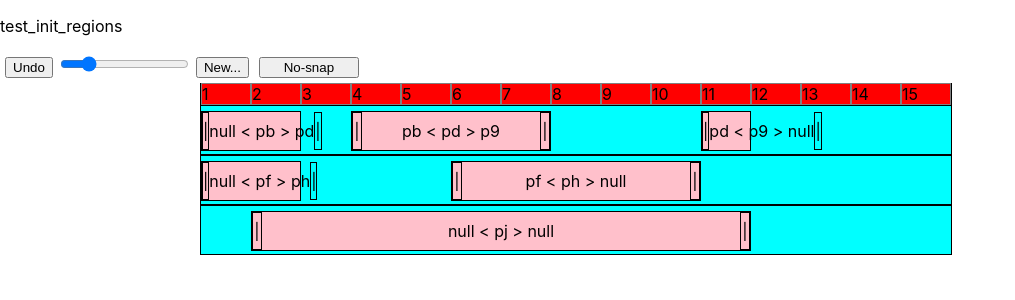
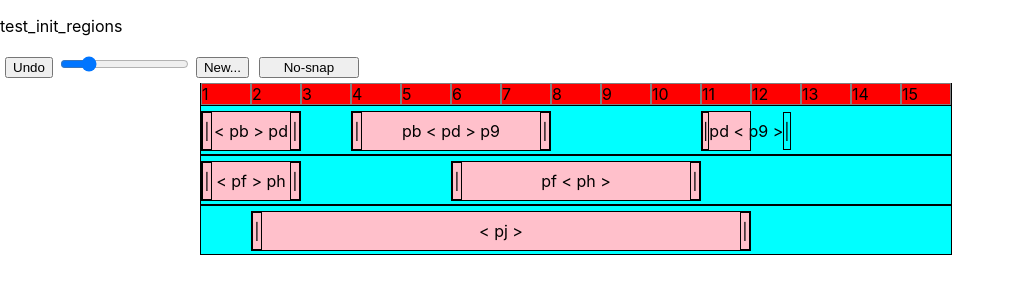
Before and after one commit to purewack/melonJuice-web, a React (Create React App) app: page / in a window 1280 px wide. Shown: the top 300 px of the page, without its empty margins (0-1015 px from the left). Built offline with nearby package versions, Linux system fonts and the light colour scheme.

Commit message:
array cloning for undo

```diff
--- a/src/App.js
+++ b/src/App.js
@@ -151,6 +151,10 @@ function tracksReducer(state,action){
       return {current: [...action.tracks], history: [[...action.tracks]]}
 
     case 'update_region':
+      const oldMove = state.current.slice()
+
+      console.log(JSON.stringify(oldMove))
+
       const newMove = state.current.map(t => {
         let outputTrack = t
         t.regions.forEach(r => {
@@ -162,7 +166,7 @@ function tracksReducer(state,action){
       })
 
       return {
-        history: [...state.history, newMove],
+        history: [...state.history, oldMove],
         current: newMove,
       }
 
--- a/src/Util.js
+++ b/src/Util.js
@@ -4,21 +4,3 @@ export const intersectCheck = (colider_start, colider_end, target_start, target_
         || (colider_start >= target_start && colider_start <= target_start+target_end)
     )
 }
-
-export const calculateRegionRelations = (regions) => {
-    let sorted = regions.sort((a,b)=>{
-        if(a.rStart < b.rStart){
-            return -1
-        }
-        else if(a.rStart > b.rStart){
-            return 1
-        }
-        else return 0
-    })
-
-    return sorted.map((r,i,a) => {
-        r.rPrev = (i>0 ? a[i-1] : null)
-        r.rNext = (i<a.length-1 ? a[i+1] : null)
-        return r
-    })
-}
--- a/src/audio/AudioEngine.js
+++ b/src/audio/AudioEngine.js
@@ -58,9 +58,27 @@
 //     setRecording(false)
 //   }
 
-import {calculateRegionRelations} from '../Util'
 import * as Tone from 'tone'
 import newid from 'uniqid';
+
+
+const calculateRegionRelations = (regions) => {
+  let sorted = regions.slice().sort((a,b)=>{
+      if(a.rStart < b.rStart){
+          return -1
+      }
+      else if(a.rStart > b.rStart){
+          return 1
+      }
+      else return 0
+  })
+
+  return sorted.map((r,i,a) => {
+      r.rPrevId = (i>0 ? a[i-1].regionId : '')
+      r.rNextId = (i<a.length-1 ? a[i+1].regionId : '')
+      return r
+  })
+}
 
 export const AudioEngine = {
   actx: null,
@@ -208,6 +226,7 @@ export const AudioEngine = {
         trackId: newid(),
         volume: 1.0,
         enable: 1.0,
+        regions: [],
         // player: new this.tonejs.Player(),
         // envelope: new this.tonejs.AmplitudeEnvelope({
         //   attack:0,
@@ -215,7 +234,6 @@ export const AudioEngine = {
         //   sustain:1,
         //   release:0,
         // }),
-        regions: [],
     }
     // t.player.connect(t.envelope)
     // t.envelope.toDestination()
@@ -234,8 +252,8 @@ export const AudioEngine = {
       rFadeOut: 0.01,
       rPlayrate:1.0,
       rLoop:0,
-      rPrev:null,
-      rNext:null,
+      rPrevId:'',
+      rNextId:'',
     }
   },
 
--- a/src/components/AudioRegion.js
+++ b/src/components/AudioRegion.js
@@ -94,7 +94,7 @@ const AudioRegion = ({region, tracksDispatch, onRegionSelect, mouseEvents, barLe
     onMouseDown={mouseDown}
     >
     <span className='StartHandle' style={pointerEvents}>|</span>
-    <span style={{pointerEvents:'none'}}> {`${region.rPrev && region.rPrev.regionId.slice(-2)} < ${region.regionId.slice(-2)} > ${region.rNext && region.rNext.regionId.slice(-2)}`} </span>
+    <span style={{pointerEvents:'none'}}> {`${region.rPrevId && region.rPrevId.slice(-2)} < ${region.regionId.slice(-2)} > ${region.rNextId && region.rNextId.slice(-2)}`} </span>
     <span className='EndHandle' style={pointerEvents}>|</span>
   </div>)
 }
```
